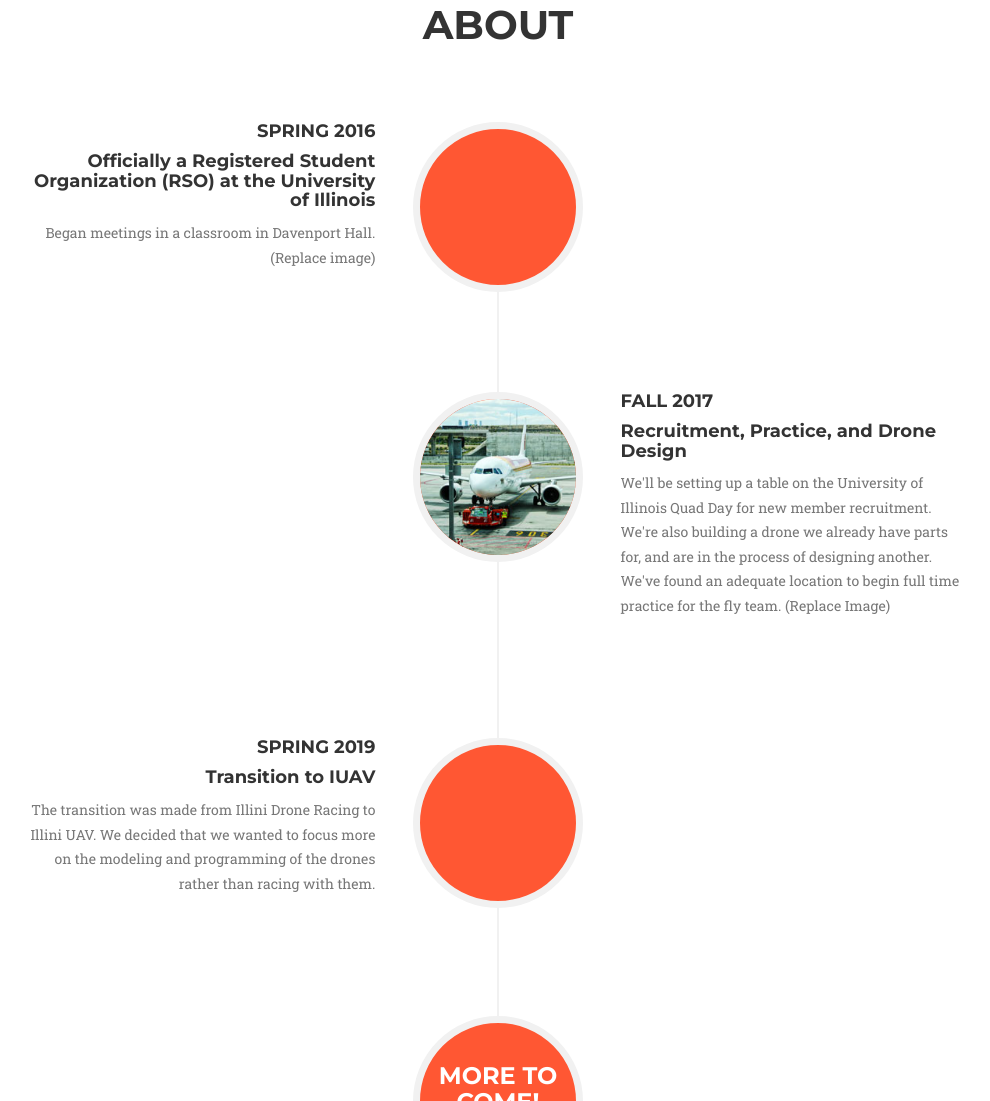
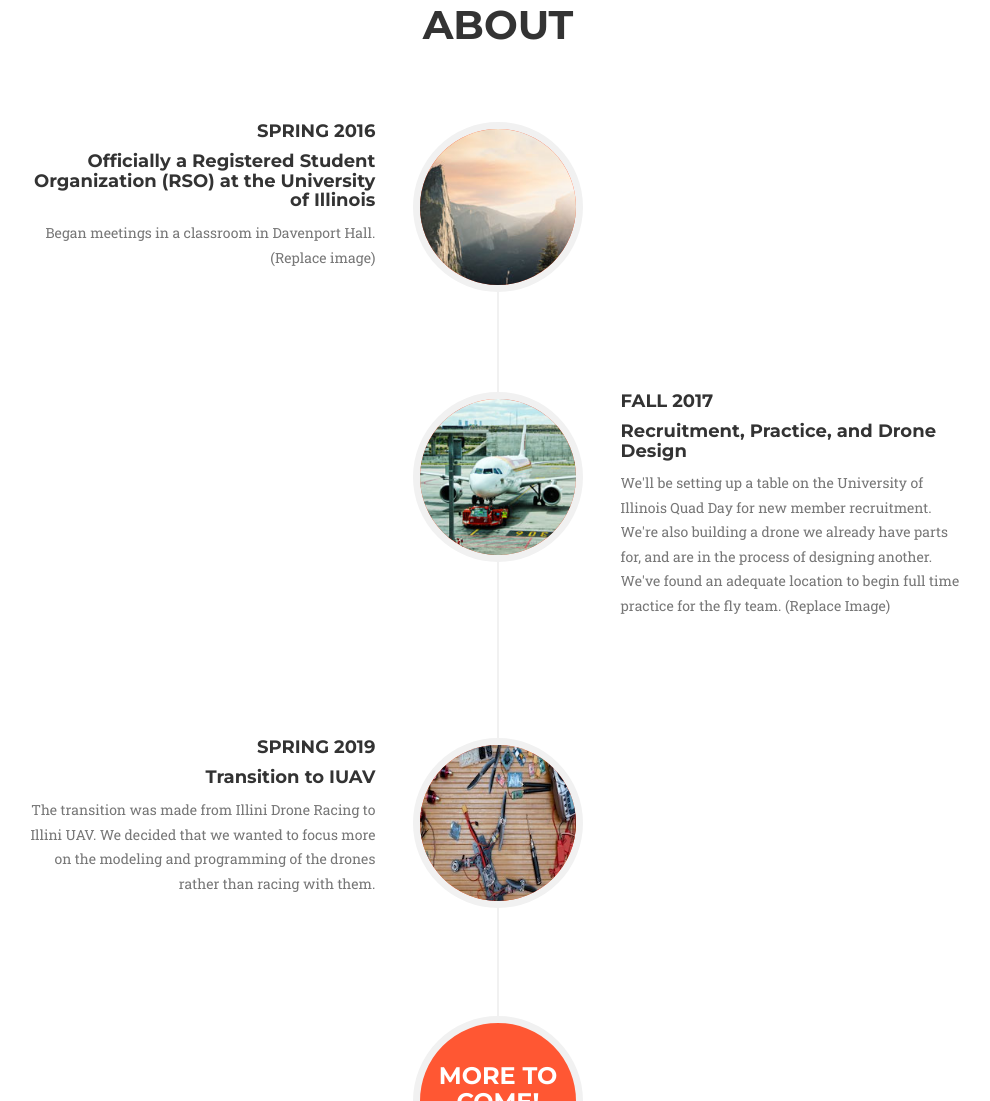
Before and after one commit to IlliniUAV/IlliniUAV.github.io, a website: page index.html in a window 1280 px wide. Shown: the part 2956-4057 px from the top of the page, without its empty margins (142-1132 px from the left). Drawn offline with nearby package versions, Linux system fonts and the light colour scheme; a web font is replaced by a local one.

Commit message:
Adjusted pictures

```diff
--- a/index.html
+++ b/index.html
@@ -182,7 +182,7 @@
                     <ul class="timeline">
                         <li>
                             <div class="timeline-image">
-                                <img class="img-circle img-responsive" src="img/about/Drone Building.jpg" alt="">
+                                <img class="img-circle img-responsive" src="img/about/1.jpg" alt="">
                             </div>
                             <div class="timeline-panel">
                                 <div class="timeline-heading">
@@ -211,7 +211,7 @@
                         </li>
                         <li class="timeline">
                             <div class="timeline-image">
-                                <img class="img-circle img-responsive" src="img/about/Drone Building.jpg" alt="">
+                                <img class="img-circle img-responsive" src="img/about/About Spring 2019.jpg" alt="">
                             </div>
                             <div class="timeline-panel">
                                 <div class="timeline-heading">
```
